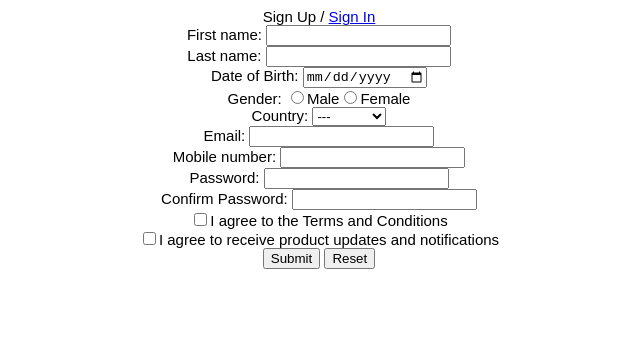
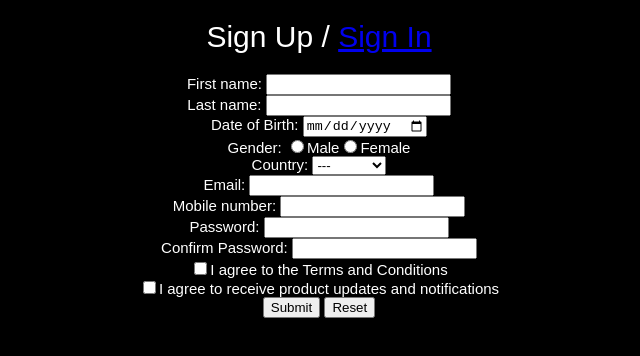
Before and after one commit to kisshere69/html_workbook_2025_wadt_remote, a plain HTML site: page TSI test.html in a window 1280 px wide. Shown: the whole page, without its empty margins (321-961 px from the left). Drawn offline with Linux system fonts and the light colour scheme.

Commit message:
Add files via upload

```diff
--- a/test.css
+++ b/test.css
@@ -1,5 +1,17 @@
+body{
+    background-color: black;
+    color:white;
+}
+
 .form{
     text-align: center;
         font-family: Arial, Helvetica, sans-serif;
         font-size: 15px;
 }
+
+#register{
+    margin-top: 20px;
+    margin-bottom: 20px;
+    font-size: 30px;
+        font-family: Arial, Helvetica, sans-serif;
+}
```
